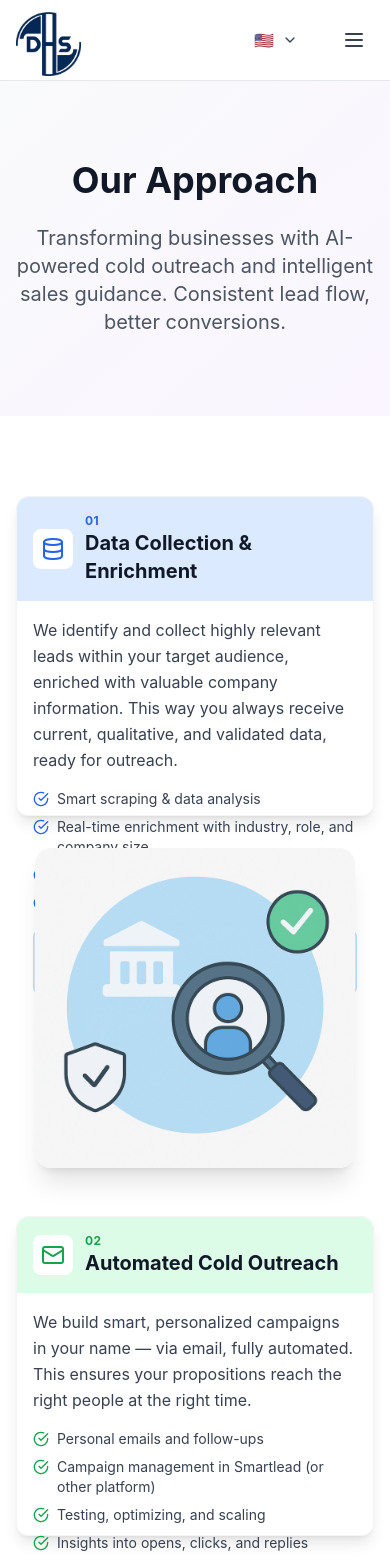
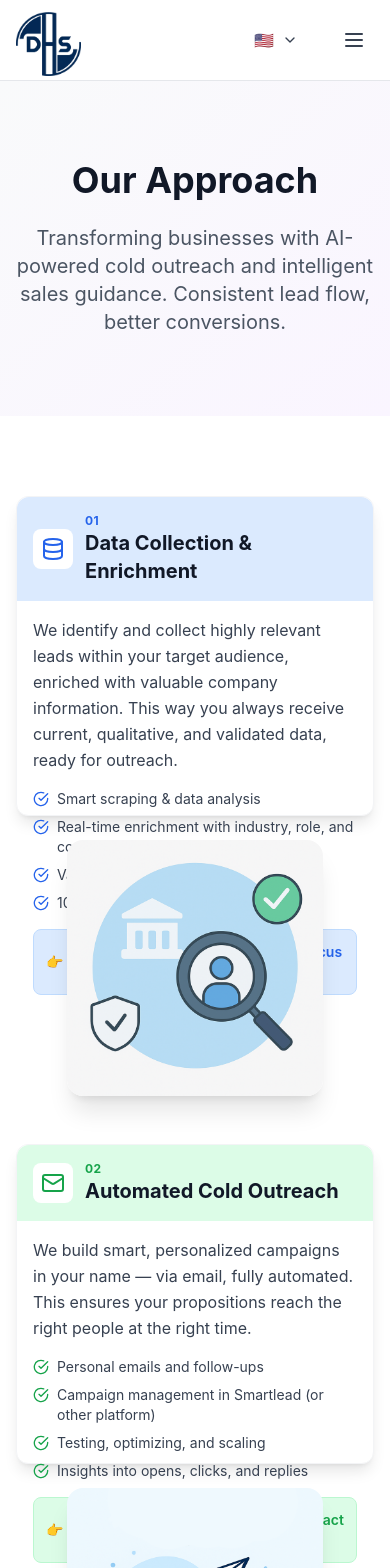
Before and after one commit to paulpuntacana/dhs, a React (Vite) app: page /approach in a window 390 px wide. Shown: the top 1568 px of the page. Built offline with nearby package versions, Linux system fonts and the light colour scheme.

Commit message:
Fix mobile layout for Approach page: responsive infographics sizing and proper alignment

```diff
--- a/src/pages/Approach.tsx
+++ b/src/pages/Approach.tsx
@@ -328,10 +328,10 @@ const Services: React.FC = () => {
                 className="relative"
               >
                 {/* Horizontal service card */}
-                <div className={`flex flex-col lg:flex-row items-center gap-8 ${index % 2 === 1 ? 'lg:flex-row-reverse' : ''}`}>
+                <div className={`flex flex-col lg:flex-row items-center gap-6 lg:gap-8 ${index % 2 === 1 ? 'lg:flex-row-reverse' : ''}`}>
 
                   {/* Content side */}
-                  <div className="flex-1">
+                  <div className="flex-1 w-full">
                     <div className="bg-white rounded-xl shadow-lg hover:shadow-xl transition-all duration-300 border border-gray-100 h-80 flex flex-col">
                       {/* Header */}
                       <div className={`p-4 ${getColorClasses(service.color).bg} rounded-t-xl flex-shrink-0`}>
@@ -379,12 +379,12 @@ const Services: React.FC = () => {
                   </div>
 
                   {/* Infographic side */}
-                  <div className="flex-shrink-0">
+                  <div className="flex-shrink-0 w-full lg:w-auto flex justify-center">
                     <div className="relative group">
                       <img
                         src={`/images/step${index + 1}.png`}
                         alt={service.title}
-                        className="w-80 h-80 object-cover rounded-2xl shadow-xl group-hover:shadow-2xl transition-all duration-300 group-hover:scale-105"
+                        className="w-64 h-64 sm:w-72 sm:h-72 lg:w-80 lg:h-80 object-cover rounded-2xl shadow-xl group-hover:shadow-2xl transition-all duration-300 group-hover:scale-105"
                       />
                       <div className="absolute inset-0 bg-gradient-to-t from-black/10 to-transparent rounded-2xl opacity-0 group-hover:opacity-100 transition-opacity duration-300"></div>
                     </div>
```
